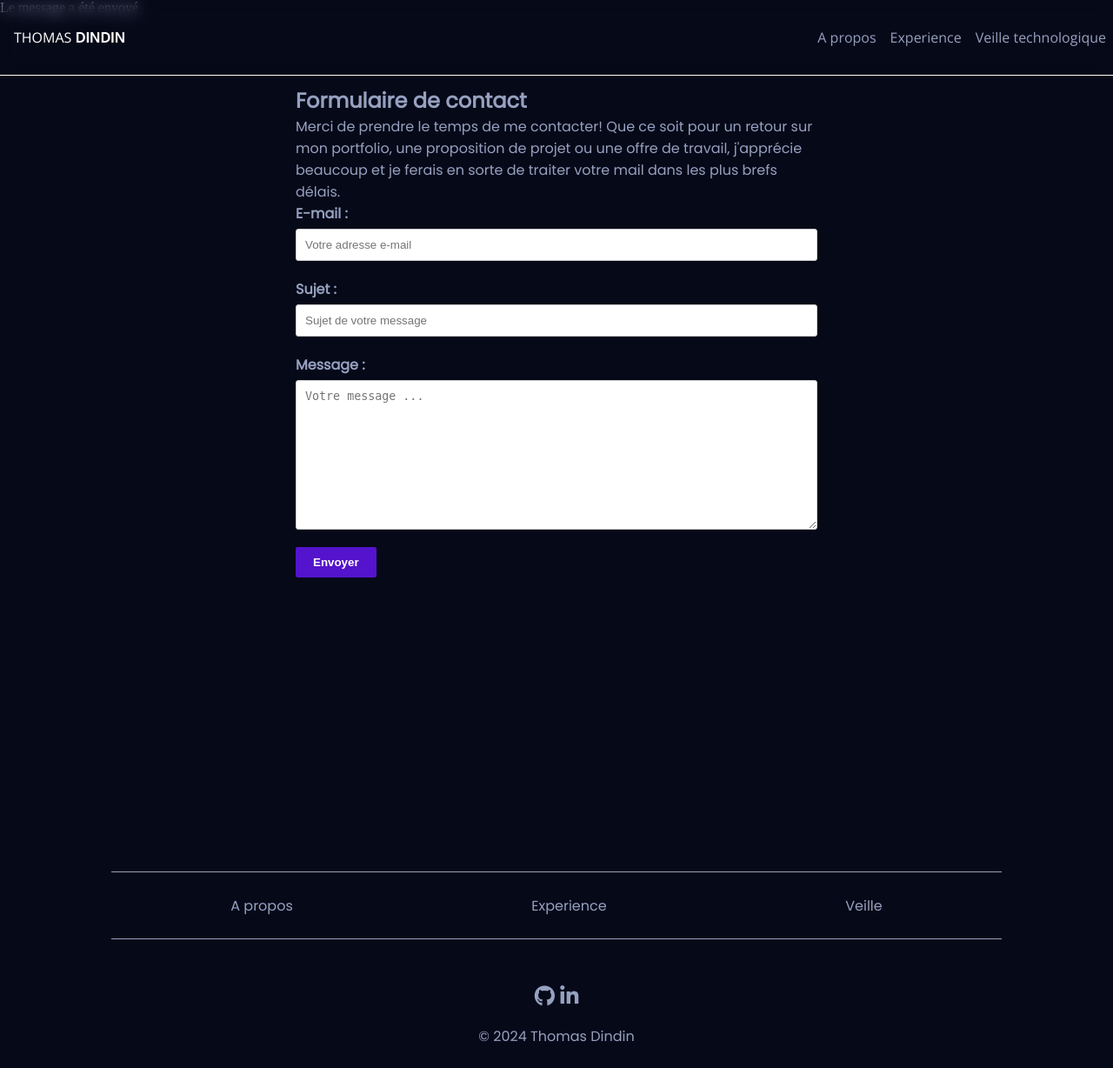
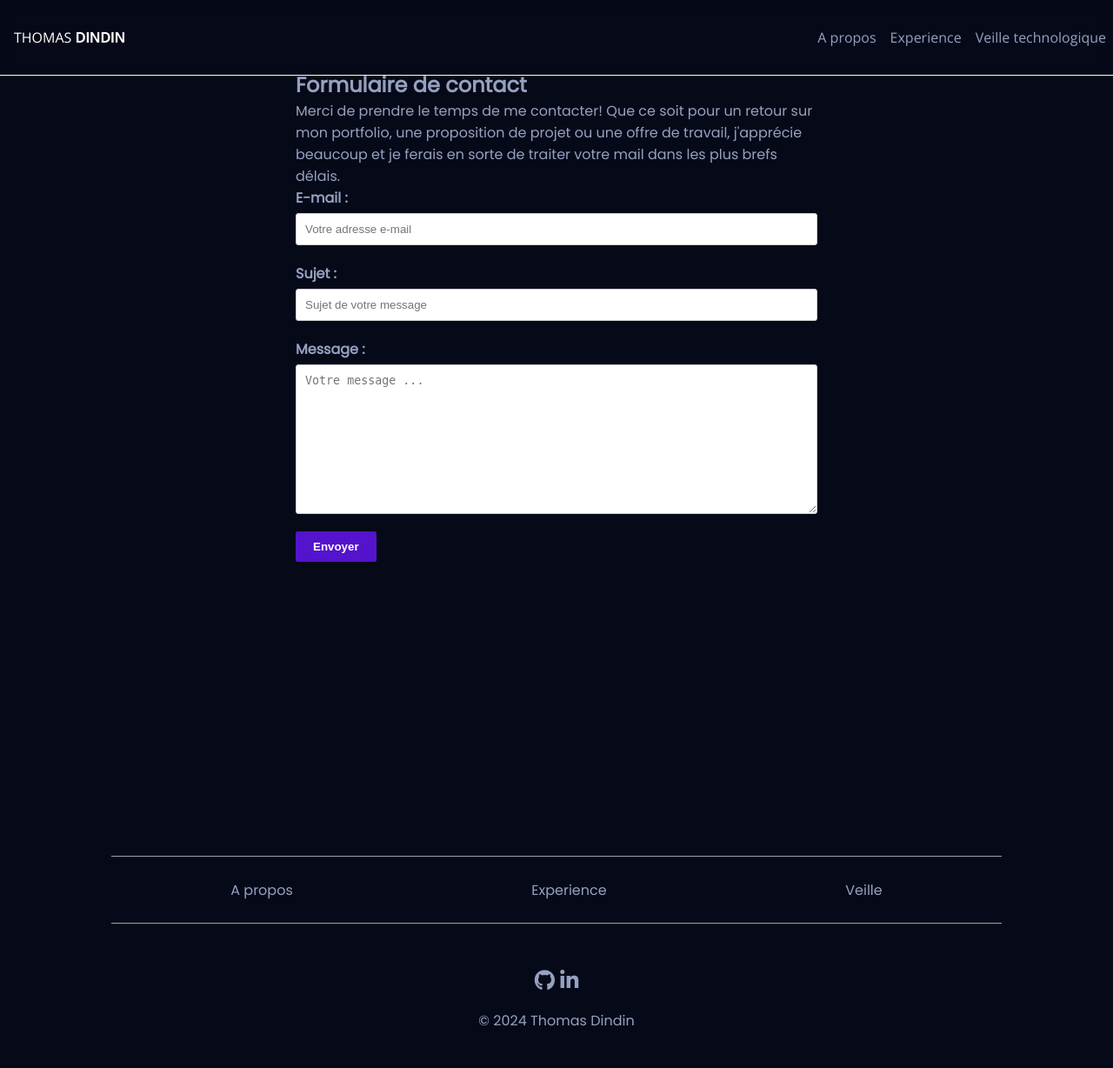
Before and after one commit to thomasdindin/portfolio, a PHP site: page /contact in a window 1280 px wide. Shown: the whole page at 87% size. After the commit the page ends 1180 px from the top, so only its background shows below. Run offline with PHP 8.4, Linux system fonts and the light colour scheme; data that the repository does not hold is empty; some libraries are stand-ins or nearby versions.

Commit message:
Fixed mailer error displaying message on first launch.

```diff
--- a/src/mailer.php
+++ b/src/mailer.php
@@ -6,7 +6,7 @@ use PHPMailer\PHPMailer\Exception;
 require 'vendor/autoload.php';
 
 $mail = new PHPMailer(true); // Passing `true` enables exceptions
-
+if ($_SERVER['REQUEST_METHOD'] === 'POST' && isset($_POST['email'], $_POST['subject'], $_POST['message'])) {
     // Assainissement des données
     $email = filter_var($_POST['email'], FILTER_SANITIZE_EMAIL);
     $subject = htmlspecialchars($_POST['subject'], ENT_QUOTES, 'UTF-8');
@@ -35,7 +35,11 @@ try {
         $mail->AltBody = strip_tags($message);
 
         $mail->send();
-    echo 'Le message a été envoyé';
+        $response = ['success' => true, 'message' => 'Le message a été envoyé'];
     } catch (Exception $e) {
-    echo 'Le message n\'a pas pu être envoyé. Mailer Error: ', $mail->ErrorInfo;
+        $response = ['success' => false, 'message' => 'Le message n\'a pas pu être envoyé. Mailer Error: ' . $mail->ErrorInfo];
     }
+
+    // Envoie la réponse en JSON pour que le JavaScript puisse la traiter
+    echo json_encode($response);
+}
--- a/src/public_views/contact.php
+++ b/src/public_views/contact.php
@@ -25,3 +25,4 @@
 </section>
 
 <script src="https://www.google.com/recaptcha/api.js" async defer></script>
+<script src="https://cdnjs.cloudflare.com/ajax/libs/sweetalert/2.1.2/sweetalert.min.js" integrity="sha512-AA1Bzp5Q0K1KanKKmvN/4d3IRKVlv9PYgwFPvm32nPO6QS8yH1HO7LbgB1pgiOxPtfeg5zEn2ba64MUcqJx6CA==" crossorigin="anonymous" referrerpolicy="no-referrer"></script>
```
Lines whose indentation alone changed are shown as unchanged.
